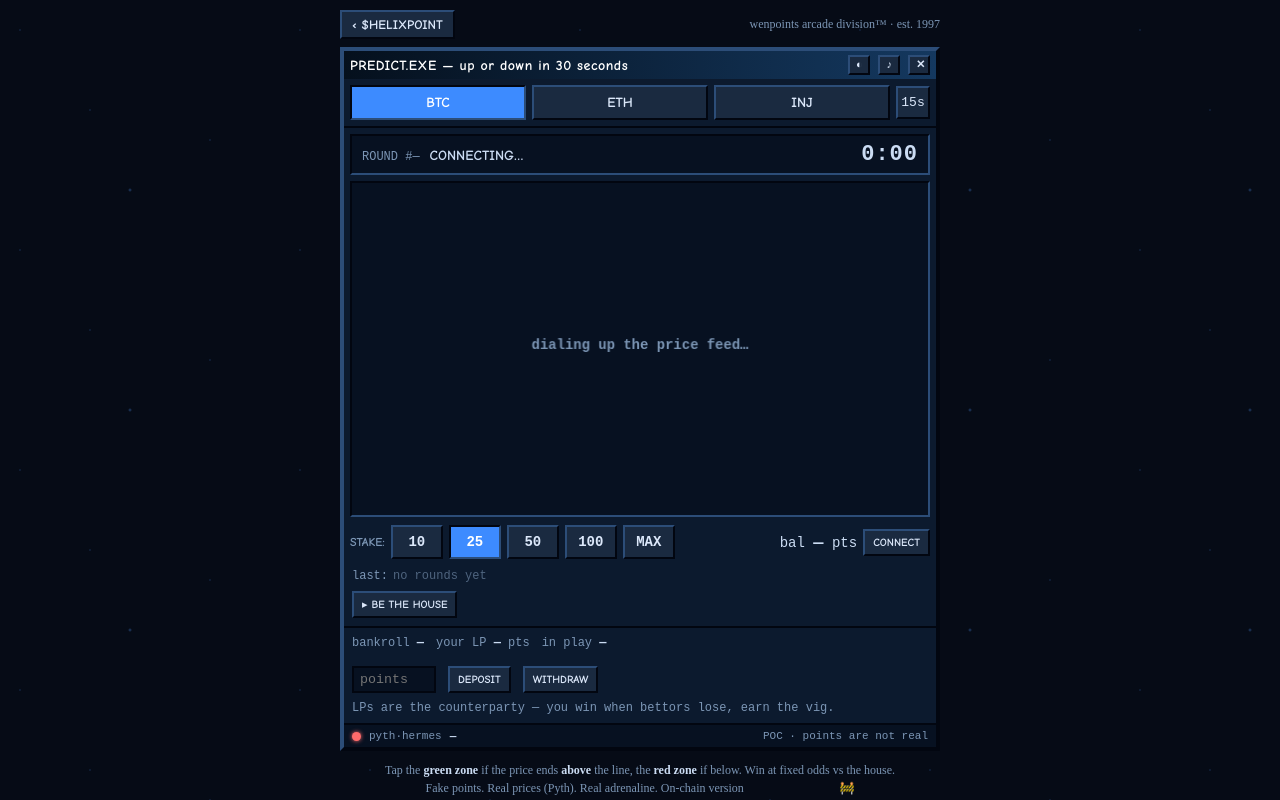
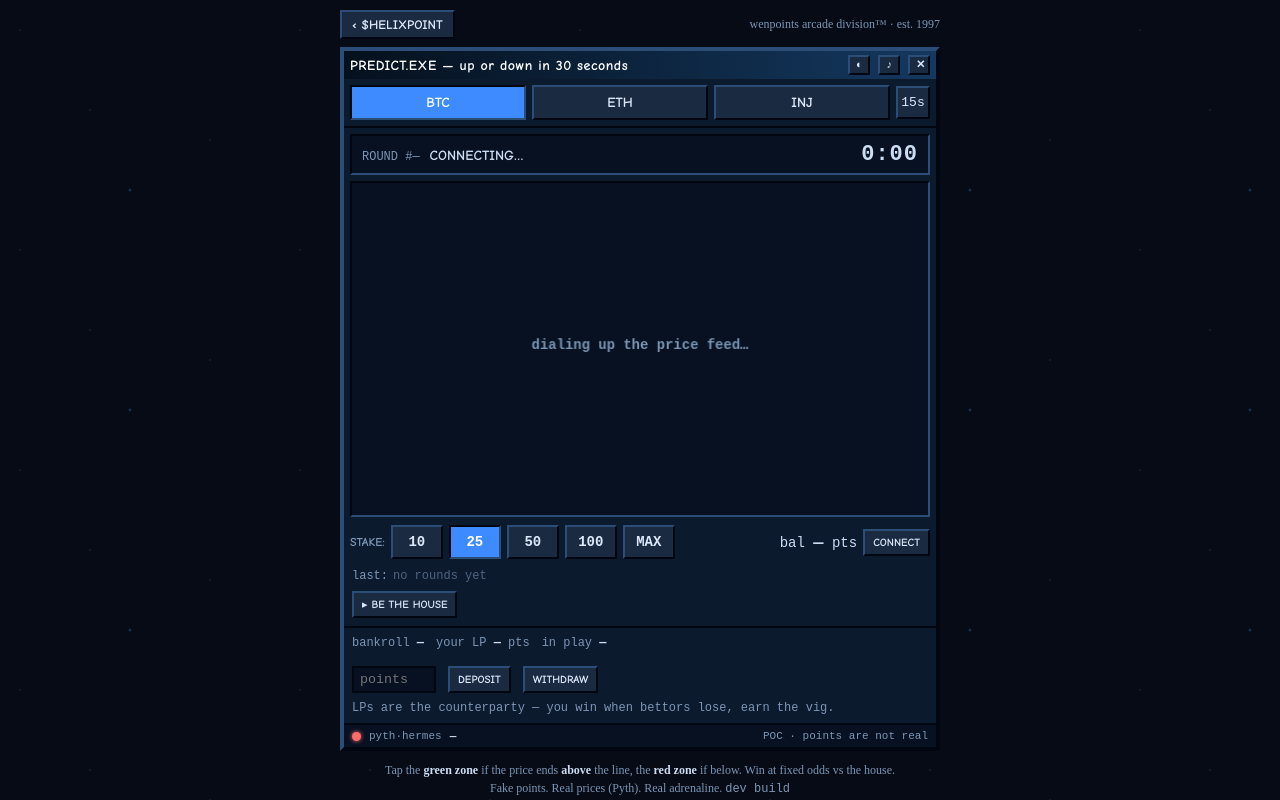
Before and after one commit to wenpoints-xyz/helix-predict, a website: page apps/web/index.html in a window 1280 px wide. Drawn offline with Linux system fonts and the light colour scheme; no server answers.

Commit message:
web: footer build stamp — deployed sha, tap shows deploy time
Replaces the under-construction footer bit. CI stamps __BUILD_SHA__ and
__BUILD_TIME__ at deploy and cache-busts every ?v= asset (js + favicon)
with the commit sha, so the footer always identifies exactly which bundle
a device is running; local serves show 'dev build'.

```diff
--- a/apps/web/game.js
+++ b/apps/web/game.js
@@ -68,6 +68,13 @@
   function updateMuteBtn() { $("mutebtn").textContent = S.muted ? "×" : "♪"; }
   $("mutebtn").onclick = function () { S.muted = !S.muted; localStorage.predict_mute = S.muted ? "1" : "0"; updateMuteBtn(); };
   updateMuteBtn();
+
+  /* ---------- build stamp (footer): sha injected at deploy; tap shows deploy time ---------- */
+  var verEl = $("ver");
+  if (verEl) {
+    if (verEl.textContent.indexOf("__") >= 0) { verEl.textContent = "dev build"; verEl.removeAttribute("data-time"); }
+    verEl.onclick = function () { toast(verEl.dataset.time ? "deployed " + verEl.dataset.time : "local dev build"); };
+  }
 
   /* ---------- price feed: Pyth Hermes SSE (wall-clock samples) ---------- */
   var es = null, retryMs = 1000;
--- a/apps/web/index.html
+++ b/apps/web/index.html
@@ -4,7 +4,7 @@
 <meta charset="utf-8">
 <meta name="viewport" content="width=device-width, initial-scale=1, viewport-fit=cover">
 <title>PREDICT.EXE — $HELIXPOINT arcade</title>
-<link rel="icon" type="image/png" href="icon.png">
+<link rel="icon" type="image/png" href="icon.png?v=2">
 <meta name="description" content="30-second up/down price arcade on Injective. Fake points, real prices, real adrenaline. POC.">
 <style>
   :root, [data-theme="dark"] {
@@ -180,7 +180,8 @@
 
 <div class="foot">
   Tap the <b>green zone</b> if the price ends <b>above</b> the line, the <b>red zone</b> if below. Win at fixed odds vs the house.<br>
-  Fake points. Real prices (Pyth). Real adrenaline. On-chain version <span class="blink">under construction</span> 🚧
+  Fake points. Real prices (Pyth). Real adrenaline.
+  <span id="ver" data-time="__BUILD_TIME__" style="font-family:var(--mono);cursor:pointer;" title="tap for deploy time">build __BUILD_SHA__</span>
 </div>
 
 <script src="chain.js?v=2"></script>
```
Also changed, not shown: .github/workflows/web-deploy.yml, .github/workflows/web-pr-preview.yml.
